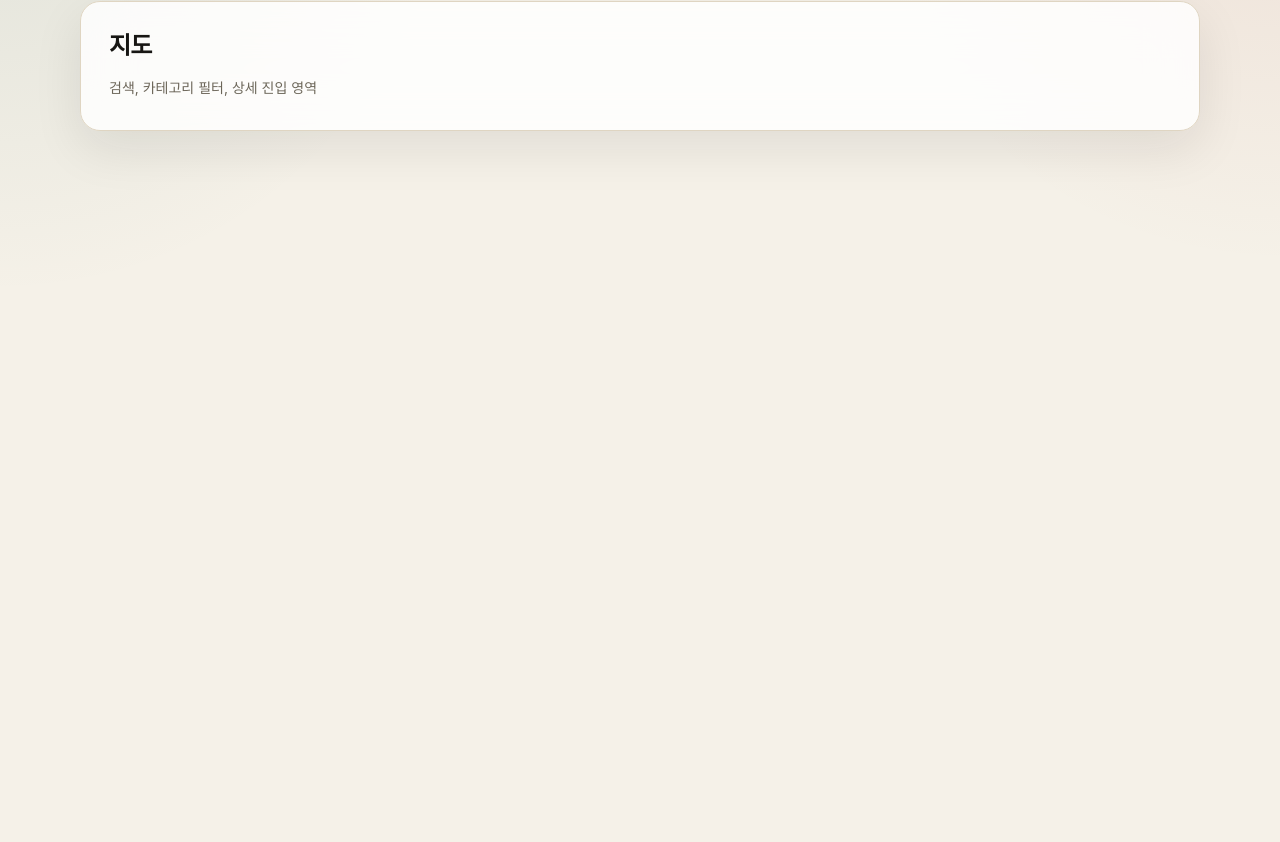
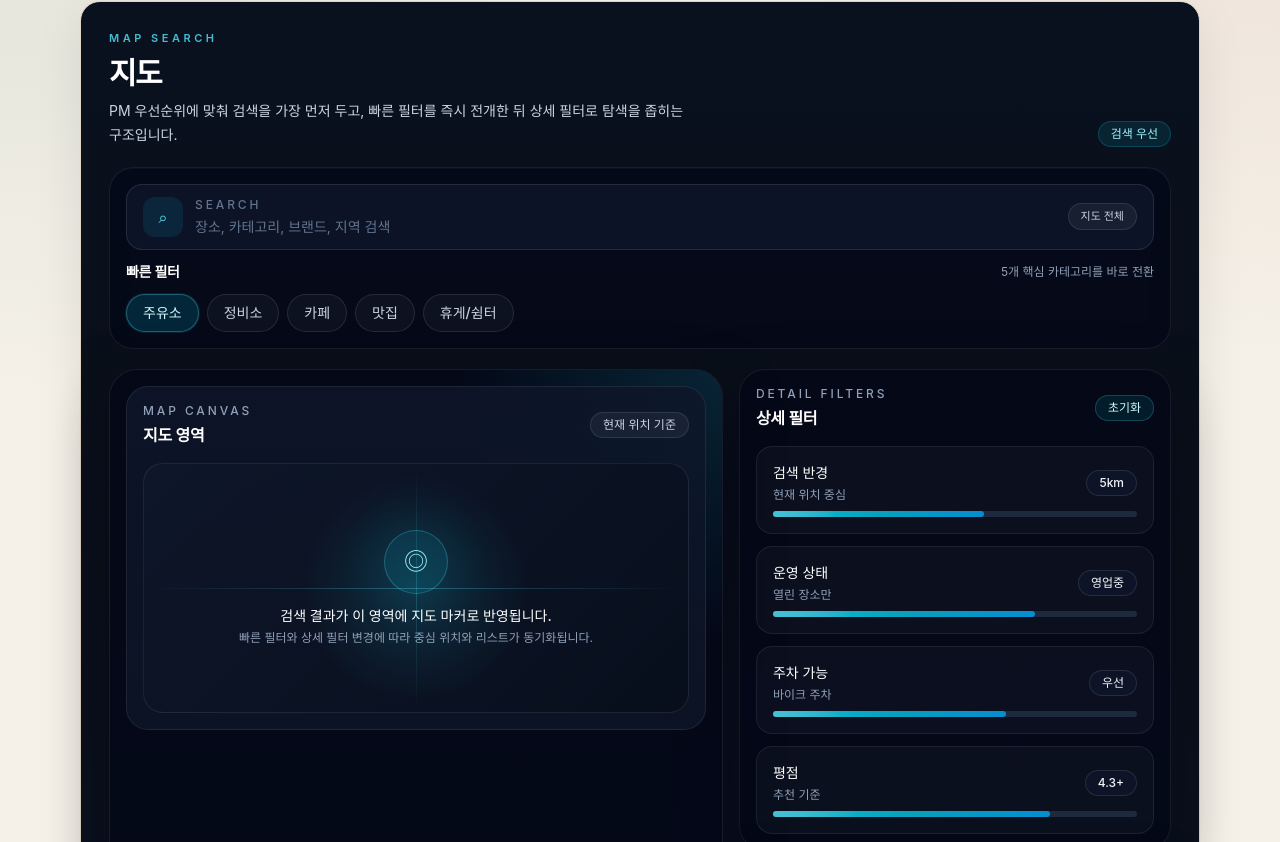
Before and after one commit to grimza99/biker-map, a Next.js app in the folder web/: page /map in a window 1280 px wide. Shown: the part 158-1000 px from the top of the page. Before the commit the page ends 800 px from the top, so only its background shows below. Built offline with nearby package versions, Linux system fonts and the light colour scheme.

Commit message:
feat(web): add map search filters layout

```diff
--- a/web/app/map/page.tsx
+++ b/web/app/map/page.tsx
@@ -1,10 +1,192 @@
 import { PageWrapper } from "@shared/ui";
+import { cn } from "@shared/lib";
+
+const quickFilters = ["주유소", "정비소", "카페", "맛집", "휴게/쉼터"] as const;
+
+const detailFilters = [
+  {
+    label: "검색 반경",
+    value: "5km",
+    hint: "현재 위치 중심"
+  },
+  {
+    label: "운영 상태",
+    value: "영업중",
+    hint: "열린 장소만"
+  },
+  {
+    label: "주차 가능",
+    value: "우선",
+    hint: "바이크 주차"
+  },
+  {
+    label: "평점",
+    value: "4.3+",
+    hint: "추천 기준"
+  }
+] as const;
 
 export default function MapPage() {
   return (
-    <PageWrapper className="p-6" innerClassName="gap-0">
-      <h1 className="text-2xl font-semibold tracking-[-0.03em] text-[color:var(--text)]">지도</h1>
-      <p className="mt-3 text-sm leading-7 text-[color:var(--muted)]">검색, 카테고리 필터, 상세 진입 영역</p>
+    <PageWrapper
+      className="border-[color:var(--border)] bg-[linear-gradient(180deg,#09111f_0%,#0a0f18_44%,#0b1220_100%)] text-slate-100 shadow-[0_24px_80px_rgba(2,6,23,0.48)]"
+      innerClassName="gap-5"
+    >
+      <header className="grid gap-2">
+        <p className="text-[11px] font-semibold uppercase tracking-[0.32em] text-cyan-300/80">Map Search</p>
+        <div className="flex items-end justify-between gap-4">
+          <div className="grid gap-2">
+            <h1 className="text-3xl font-semibold tracking-[-0.05em] text-white">지도</h1>
+            <p className="max-w-xl text-sm leading-6 text-slate-300">
+              PM 우선순위에 맞춰 검색을 가장 먼저 두고, 빠른 필터를 즉시 전개한 뒤 상세 필터로 탐색을 좁히는 구조입니다.
+            </p>
+          </div>
+          <span className="rounded-full border border-cyan-400/20 bg-cyan-400/10 px-3 py-1 text-xs font-medium text-cyan-200">
+            검색 우선
+          </span>
+        </div>
+      </header>
+
+      <section className="grid gap-3 rounded-3xl border border-white/8 bg-slate-950/60 p-4 shadow-[inset_0_1px_0_rgba(255,255,255,0.03)] backdrop-blur">
+        <label
+          className="flex items-center gap-3 rounded-2xl border border-white/10 bg-slate-900/80 px-4 py-3 text-slate-400 transition focus-within:border-cyan-400/40 focus-within:ring-2 focus-within:ring-cyan-400/20"
+          htmlFor="map-search"
+        >
+          <span className="flex h-10 w-10 items-center justify-center rounded-xl bg-cyan-400/10 text-cyan-300">⌕</span>
+          <div className="grid flex-1 gap-1">
+            <span className="text-xs font-medium uppercase tracking-[0.24em] text-slate-500">Search</span>
+            <input
+              id="map-search"
+              name="map-search"
+              type="search"
+              placeholder="장소, 카테고리, 브랜드, 지역 검색"
+              className="w-full bg-transparent text-sm text-slate-100 placeholder:text-slate-500 outline-none"
+            />
+          </div>
+          <span className="rounded-full border border-white/10 bg-white/5 px-3 py-1 text-[11px] font-medium text-slate-300">
+            지도 전체
+          </span>
+        </label>
+
+        <div className="grid gap-3">
+          <div className="flex items-center justify-between gap-3">
+            <h2 className="text-sm font-semibold tracking-[-0.02em] text-white">빠른 필터</h2>
+            <p className="text-xs text-slate-400">5개 핵심 카테고리를 바로 전환</p>
+          </div>
+
+          <div className="flex flex-wrap gap-2">
+            {quickFilters.map((filter, index) => {
+              const active = index === 0;
+
+              return (
+                <button
+                  key={filter}
+                  type="button"
+                  className={cn(
+                    "rounded-full border px-4 py-2 text-sm font-medium transition",
+                    active
+                      ? "border-cyan-300/30 bg-cyan-400/15 text-cyan-100 shadow-[0_0_0_1px_rgba(34,211,238,0.12)]"
+                      : "border-white/10 bg-white/[0.04] text-slate-300 hover:border-cyan-300/20 hover:bg-white/[0.07] hover:text-white"
+                  )}
+                >
+                  {filter}
+                </button>
+              );
+            })}
+          </div>
+        </div>
+      </section>
+
+      <section className="grid gap-4 lg:grid-cols-[minmax(0,1.35fr)_minmax(320px,0.95fr)]">
+        <div className="relative overflow-hidden rounded-[28px] border border-white/8 bg-slate-950/70 p-4 shadow-[0_18px_60px_rgba(2,6,23,0.4)]">
+          <div className="absolute inset-0 bg-[radial-gradient(circle_at_top_right,rgba(34,211,238,0.14),transparent_28%),radial-gradient(circle_at_bottom_left,rgba(59,130,246,0.10),transparent_26%)]" />
+          <div className="relative grid min-h-[340px] gap-4 rounded-[22px] border border-white/8 bg-[linear-gradient(180deg,rgba(15,23,42,0.85),rgba(15,23,42,0.72))] p-4">
+            <div className="flex items-center justify-between gap-3">
+              <div className="grid gap-1">
+                <p className="text-xs font-medium uppercase tracking-[0.24em] text-slate-400">Map Canvas</p>
+                <h2 className="text-base font-semibold tracking-[-0.02em] text-white">지도 영역</h2>
+              </div>
+              <span className="rounded-full border border-white/10 bg-white/5 px-3 py-1 text-xs text-slate-300">
+                현재 위치 기준
+              </span>
+            </div>
+
+            <div className="relative flex min-h-[250px] items-center justify-center overflow-hidden rounded-[20px] border border-white/8 bg-[radial-gradient(circle_at_center,rgba(34,211,238,0.16),transparent_38%),linear-gradient(135deg,rgba(15,23,42,0.94),rgba(8,15,28,0.98))]">
+              <div className="absolute inset-x-0 top-1/2 h-px bg-gradient-to-r from-transparent via-cyan-300/30 to-transparent" />
+              <div className="absolute inset-y-0 left-1/2 w-px bg-gradient-to-b from-transparent via-cyan-300/20 to-transparent" />
+
+              <div className="grid place-items-center gap-3 text-center">
+                <div className="flex h-16 w-16 items-center justify-center rounded-full border border-cyan-300/25 bg-cyan-400/12 text-2xl text-cyan-200 shadow-[0_0_60px_rgba(34,211,238,0.12)]">
+                  ◎
+                </div>
+                <div className="grid gap-1">
+                  <p className="text-sm font-medium text-white">검색 결과가 이 영역에 지도 마커로 반영됩니다.</p>
+                  <p className="text-xs text-slate-400">빠른 필터와 상세 필터 변경에 따라 중심 위치와 리스트가 동기화됩니다.</p>
+                </div>
+              </div>
+            </div>
+          </div>
+        </div>
+
+        <aside className="grid gap-4">
+          <section className="rounded-[26px] border border-white/8 bg-slate-950/70 p-4 shadow-[0_18px_60px_rgba(2,6,23,0.38)]">
+            <div className="flex items-center justify-between gap-3">
+              <div className="grid gap-1">
+                <p className="text-xs font-medium uppercase tracking-[0.24em] text-slate-400">Detail Filters</p>
+                <h2 className="text-base font-semibold tracking-[-0.02em] text-white">상세 필터</h2>
+              </div>
+              <button
+                type="button"
+                className="rounded-full border border-cyan-300/20 bg-cyan-400/10 px-3 py-1 text-xs font-medium text-cyan-100 transition hover:bg-cyan-400/15"
+              >
+                초기화
+              </button>
+            </div>
+
+            <div className="mt-4 grid gap-3">
+              {detailFilters.map((filter) => (
+                <div
+                  key={filter.label}
+                  className="grid gap-2 rounded-2xl border border-white/8 bg-white/[0.03] p-4 transition hover:border-cyan-300/20 hover:bg-white/[0.05]"
+                >
+                  <div className="flex items-center justify-between gap-3">
+                    <div className="grid gap-1">
+                      <p className="text-sm font-medium text-white">{filter.label}</p>
+                      <p className="text-xs text-slate-400">{filter.hint}</p>
+                    </div>
+                    <span className="rounded-full border border-white/10 bg-slate-900/70 px-3 py-1 text-xs font-medium text-slate-100">
+                      {filter.value}
+                    </span>
+                  </div>
+                  <div className="h-1.5 rounded-full bg-slate-800">
+                    <div
+                      className="h-full rounded-full bg-gradient-to-r from-cyan-300/80 via-cyan-400/70 to-sky-500/80"
+                      style={{ width: filter.label === "검색 반경" ? "58%" : filter.label === "운영 상태" ? "72%" : filter.label === "주차 가능" ? "64%" : "76%" }}
+                    />
+                  </div>
+                </div>
+              ))}
+            </div>
+          </section>
+
+          <section className="rounded-[26px] border border-white/8 bg-slate-950/70 p-4 shadow-[0_18px_60px_rgba(2,6,23,0.38)]">
+            <p className="text-xs font-medium uppercase tracking-[0.24em] text-slate-400">Search Summary</p>
+            <div className="mt-3 grid gap-2">
+              {[
+                "검색 우선 노출",
+                "빠른 필터 칩 5개 고정",
+                "상세 필터는 보조 탐색",
+                "지도와 리스트는 항상 동기화"
+              ].map((item) => (
+                <div key={item} className="flex items-center gap-3 rounded-2xl border border-white/8 bg-white/[0.03] px-3 py-2 text-sm text-slate-200">
+                  <span className="h-2 w-2 rounded-full bg-cyan-300" />
+                  {item}
+                </div>
+              ))}
+            </div>
+          </section>
+        </aside>
+      </section>
     </PageWrapper>
   );
 }
```
